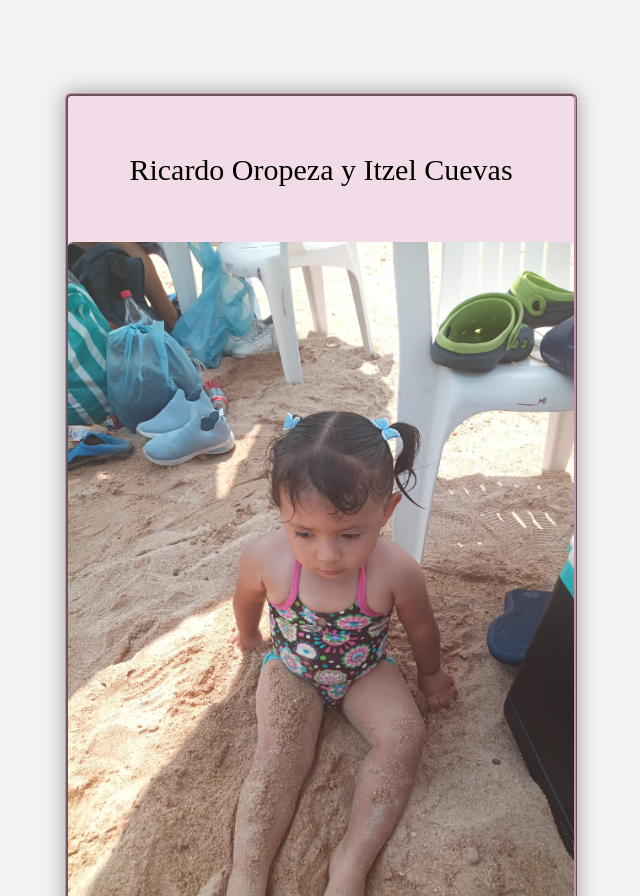
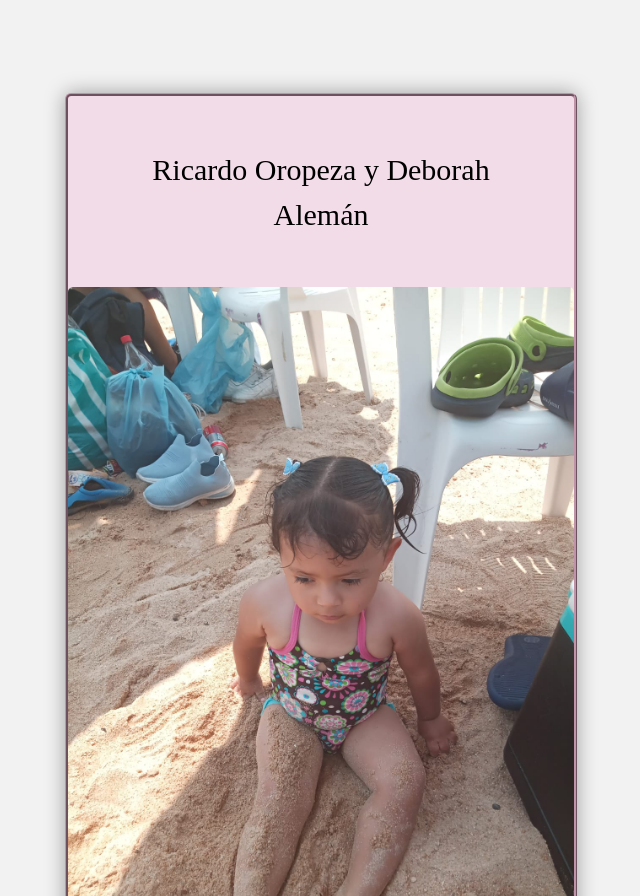
Before and after one commit to AdairKevin/InvitacionNaomiYamileth05Julio, a plain HTML site: page index.html in a window 1280 px wide. Shown: the part 7251-8147 px from the top of the page, without its empty margins (319-959 px from the left). Drawn offline with nearby package versions, Linux system fonts and the light colour scheme.

Commit message:
Update index.html

```diff
--- a/index.html
+++ b/index.html
@@ -352,7 +352,7 @@
 
       <div class="padrinos">
         <div class="card" style="width: 80%; height: 50%; align-items: center">
-          <div class="nombresPadrinos">Ricardo Oropeza y Itzel Cuevas</div>
+          <div class="nombresPadrinos">Ricardo Oropeza y Deborah Alemán</div>
           <img src="recursos/25.jpeg" class="card-img-top" alt="..." />
           <div class="card-body">
             <h2 class="padrinosTexto">Queridos padrinos</h2>
```
